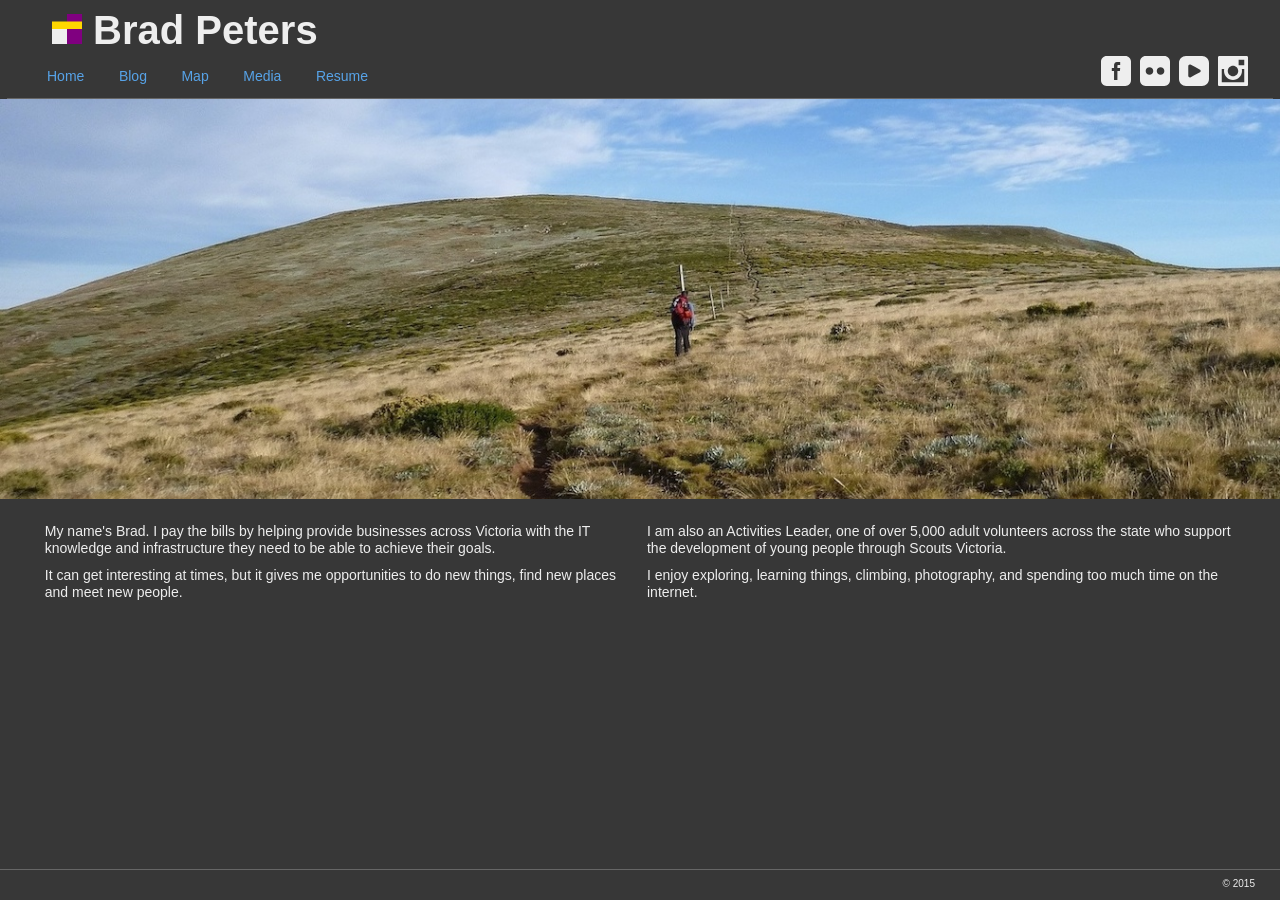
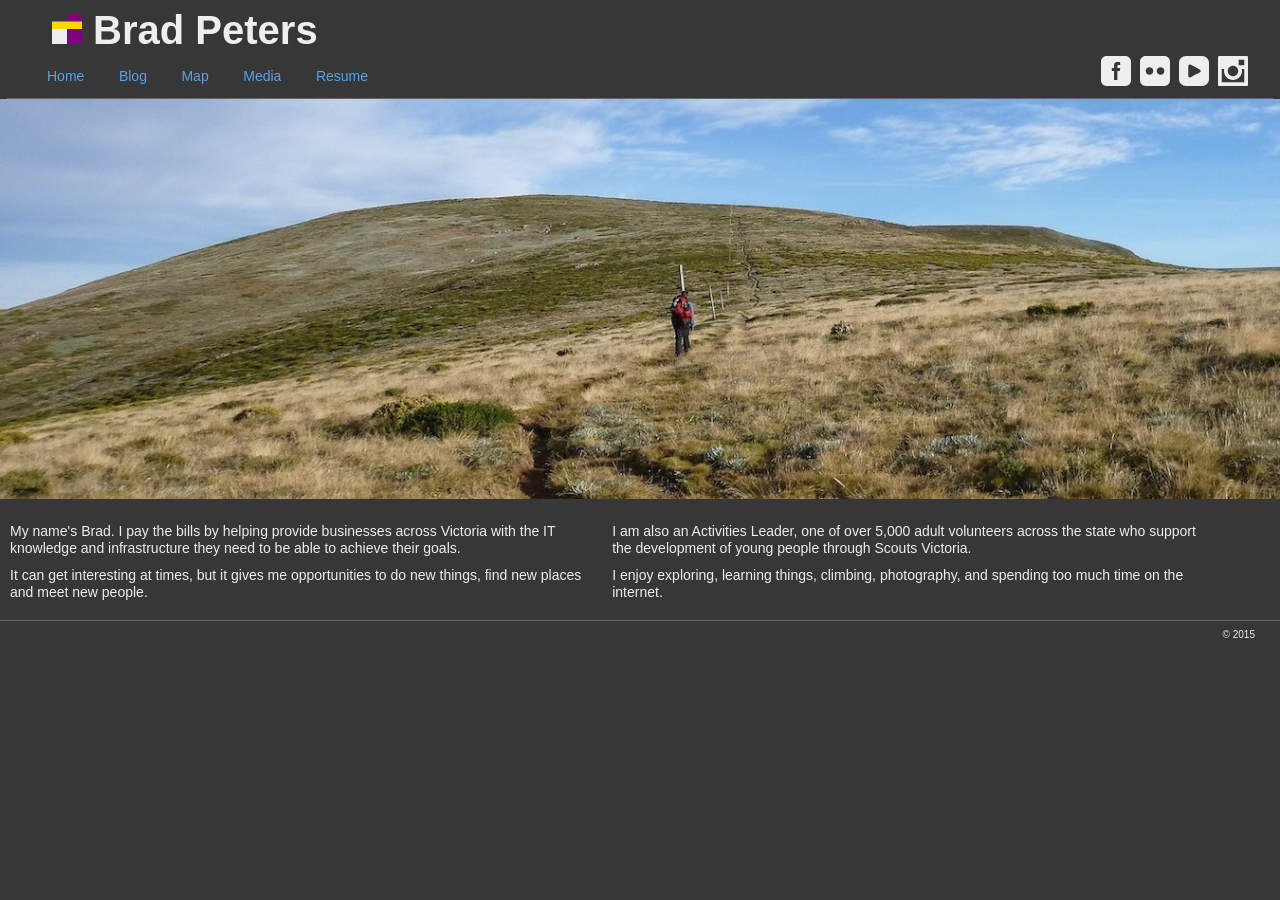
Before and after one commit to ubersejanus/ubersejanus.github.io, a Jekyll site: the page built from index.html, in a window 1280 px wide. Built offline with Jekyll 4.4.1, drawn with Linux system fonts in a browser that asks for light colours; Markdown is read by kramdown in place of the engine named in the settings.

Commit message:
and stay down?

```diff
--- a/_layouts/default.html
+++ b/_layouts/default.html
@@ -11,6 +11,7 @@
     <title>{% if page.title %}{{ page.title }} – {% endif %}{{ site.name }}</title>
   </head>
   <body>
+    <div id="wrapper">
       <header>
         <a href="/">
         <h1 id="siteheader">
@@ -63,5 +64,6 @@
         ga('create', 'UA-64702034-1', 'auto');
         ga('send', 'pageview');
       </script>
+    </div>
   </body>
 </html>
--- a/style.css
+++ b/style.css
@@ -1,8 +1,14 @@
 body {
 	color:#eee;
 	margin:0px;
+	padding:0px;
 	font:normal 14px/17px Arial, Helvetica, sans-serif;
-	background-color:#373737; }
+	background-color:#373737;
+	height:100%; }
+
+#wrapper {
+	min-height:100%;
+	position:relative; }
 
 h1 {
   	margin:0;
@@ -103,7 +109,8 @@
   	opacity:0.7; }
 
 section {
-	margin-bottom:25px; }
+	margin-bottom:25px;
+	padding-bottom:30px; }
 
 #coverpicture {
 	width:100%;
@@ -117,6 +124,7 @@
 .page-content {
 	margin-top:14px;
 	width:93%;
+	height
 	margin-left:auto;
 	margin-right:auto;
 	padding:10px;}
```
Lines whose indentation alone changed are shown as unchanged.
